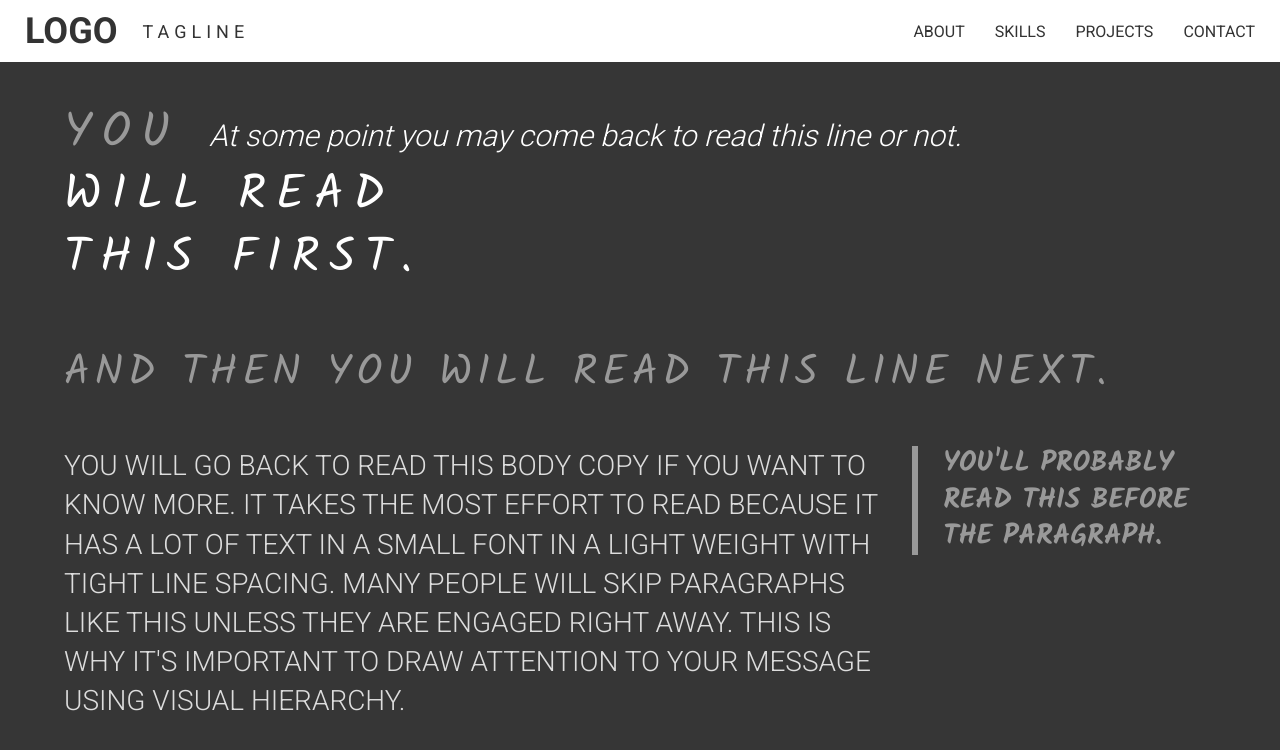
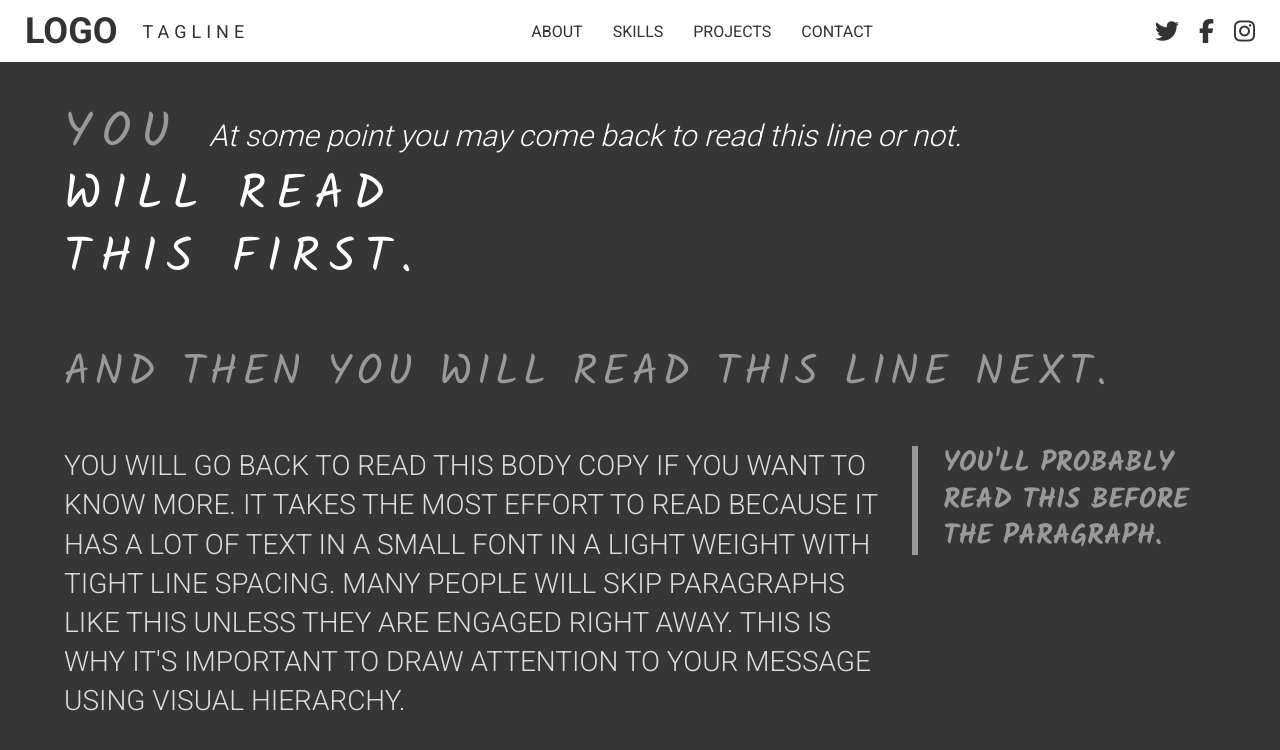
Before and after one commit to bcroman/Typography-Challenge, a plain HTML site: page index.html in a window 1280 px wide. Drawn offline with Linux system fonts and the light colour scheme.

Commit message:
Core: Add Social Irons
created a google link to import social media icons and add and styled into the nav bar.

```diff
--- a/index.html
+++ b/index.html
@@ -5,6 +5,7 @@
     <meta name="viewport" content="width=device-width, initial-scale=1.0">
     <title>Typography Challenge</title>
     <link rel="stylesheet" href="styles.css">
+    <link rel="stylesheet" href="https://cdnjs.cloudflare.com/ajax/libs/font-awesome/6.5.1/css/all.min.css">
 </head>
 
 <body>
@@ -22,6 +23,18 @@
             <a href="#projects">Projects</a>
             <a href="#contact">Contact</a>
         </nav>
+
+        <div class="social-icons">
+            <a href="#" aria-label="Twitter">
+                <i class="fa-brands fa-twitter"></i>
+            </a>
+            <a href="#" aria-label="Facebook">
+                <i class="fa-brands fa-facebook-f"></i>
+            </a>
+            <a href="#" aria-label="Instagram">
+                <i class="fa-brands fa-instagram"></i>
+            </a>
+        </div>
     </header>
 
     <main>
--- a/styles.css
+++ b/styles.css
@@ -49,6 +49,22 @@ nav a {
   color: #333;
   text-transform: uppercase;
   font-size: 16px;
+}
+
+/* Social Media Irons */
+.social-icons {
+    display: flex;
+    gap: 20px;
+}
+
+.social-icons a {
+    color: #333;
+    font-size: 24px;
+    text-decoration: none;
+}
+
+.social-icons a:hover {
+    color: #999;
 }
 
 /* Headings */
```
